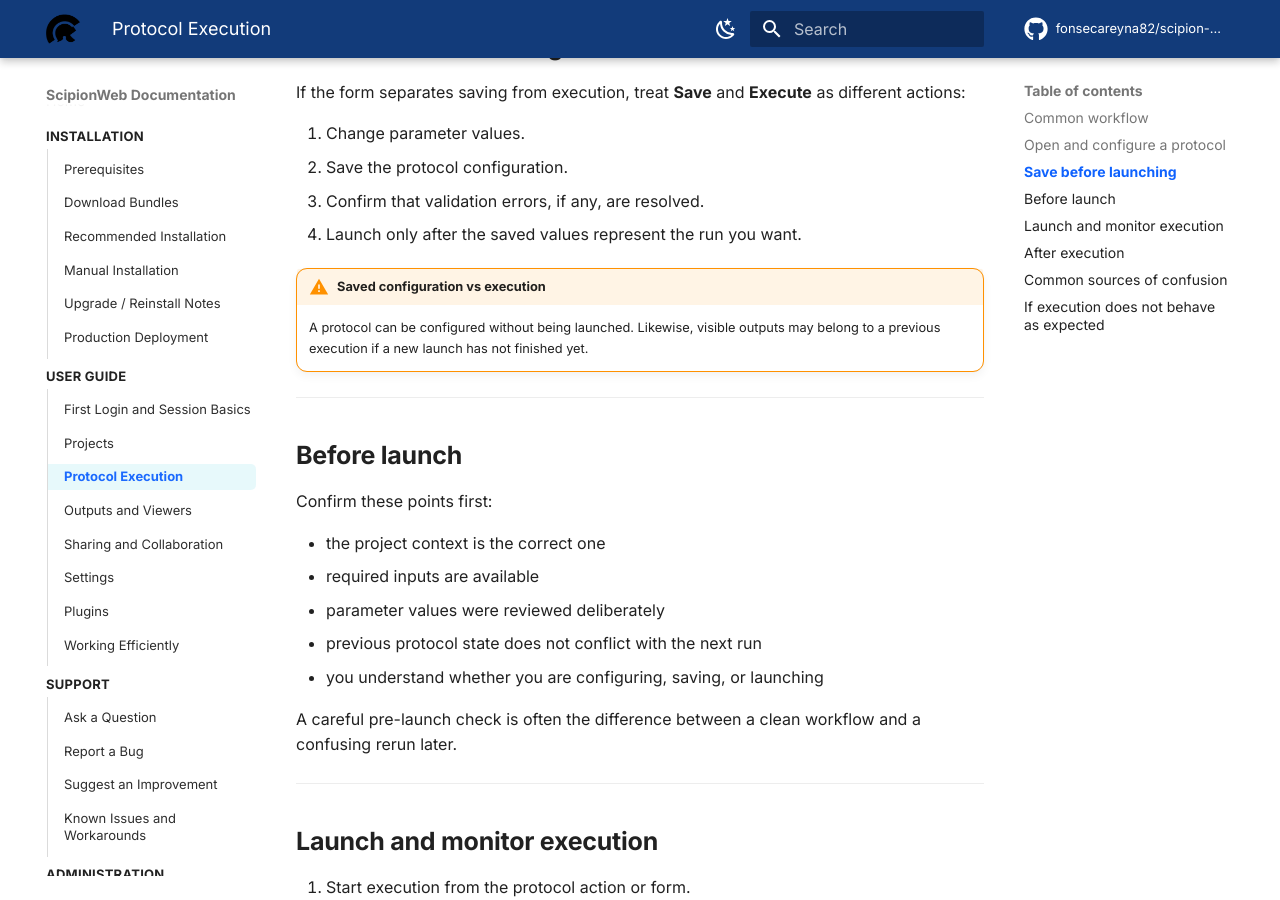
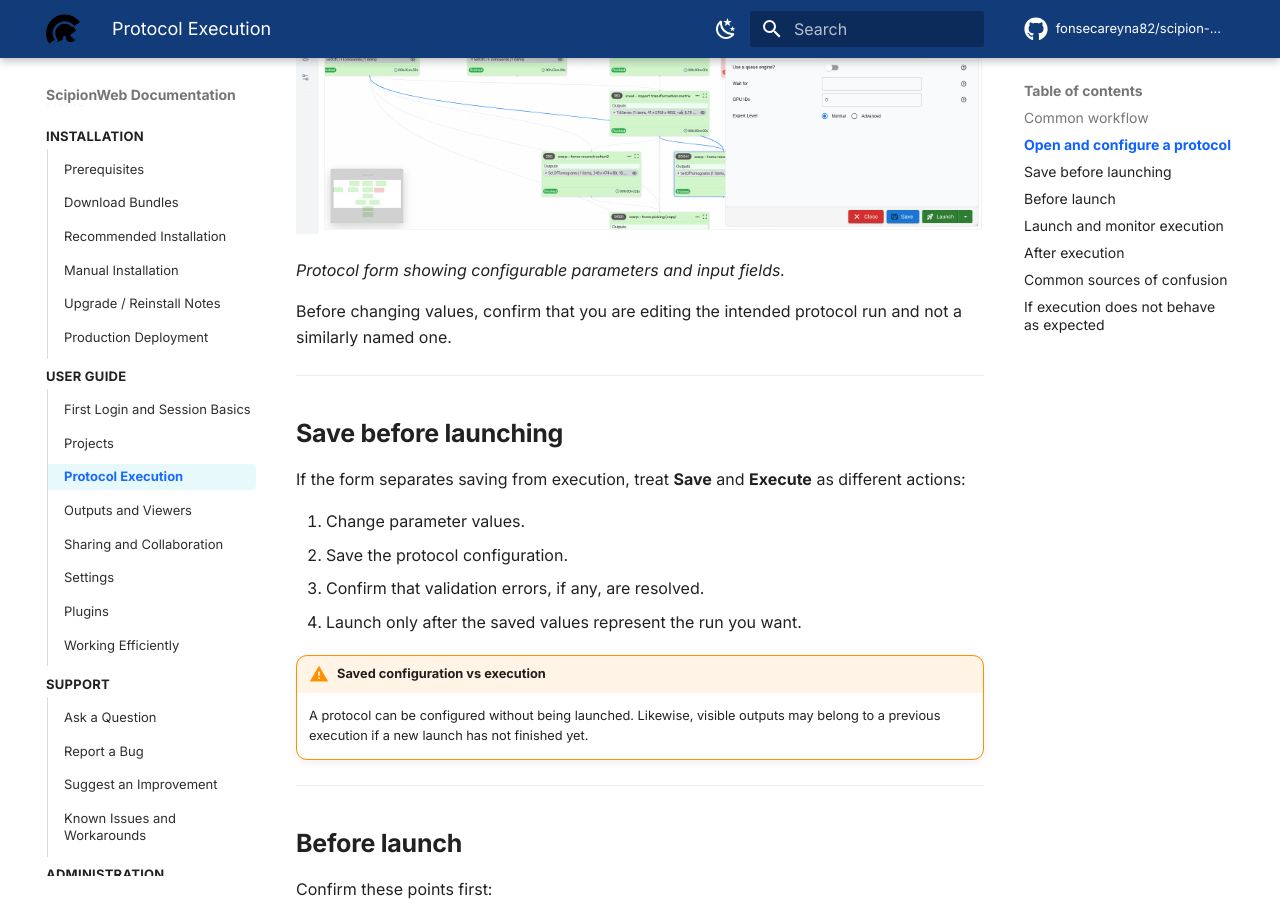
Before and after one commit to fonsecareyna82/scipion-docs, an MkDocs documentation site: the page built from docs/user-guide/protocols.md, in a window 1280 px wide and 900 px high, scrolled down 1067 px. Built offline with MkDocs 1.6.1 and Material for MkDocs 9.7.7, drawn with Linux system fonts in a browser that asks for light colours; comment, search, counter and statistics services are not loaded; some of the changed text lies outside the part shown.

Commit message:
Add protocol screenshots to user guide

```diff
--- a/docs/user-guide/protocols.md
+++ b/docs/user-guide/protocols.md
@@ -26,6 +26,10 @@
 4. Review required parameters first.
 5. Select inputs deliberately, especially pointer-like parameters that refer to outputs from previous protocols.
 6. Review optional parameters only after the required inputs are correct.
+
+![Protocol form inputs](../assets/images/screenshots/user-guide/protocol-form-inputs.png)
+
+*Protocol form showing configurable parameters and input fields.*
 
 Before changing values, confirm that you are editing the intended protocol run and not a similarly named one.
 
@@ -66,6 +70,10 @@
 3. Open logs when available.
 4. Keep an eye on progress indicators and error messages.
 5. Refresh the project view if status appears stale.
+
+![Protocol execution logs](../assets/images/screenshots/user-guide/protocol-execution-logs.png)
+
+*Protocol logs help users confirm what happened during execution.*
 
 During execution, pay attention to:
 
```
